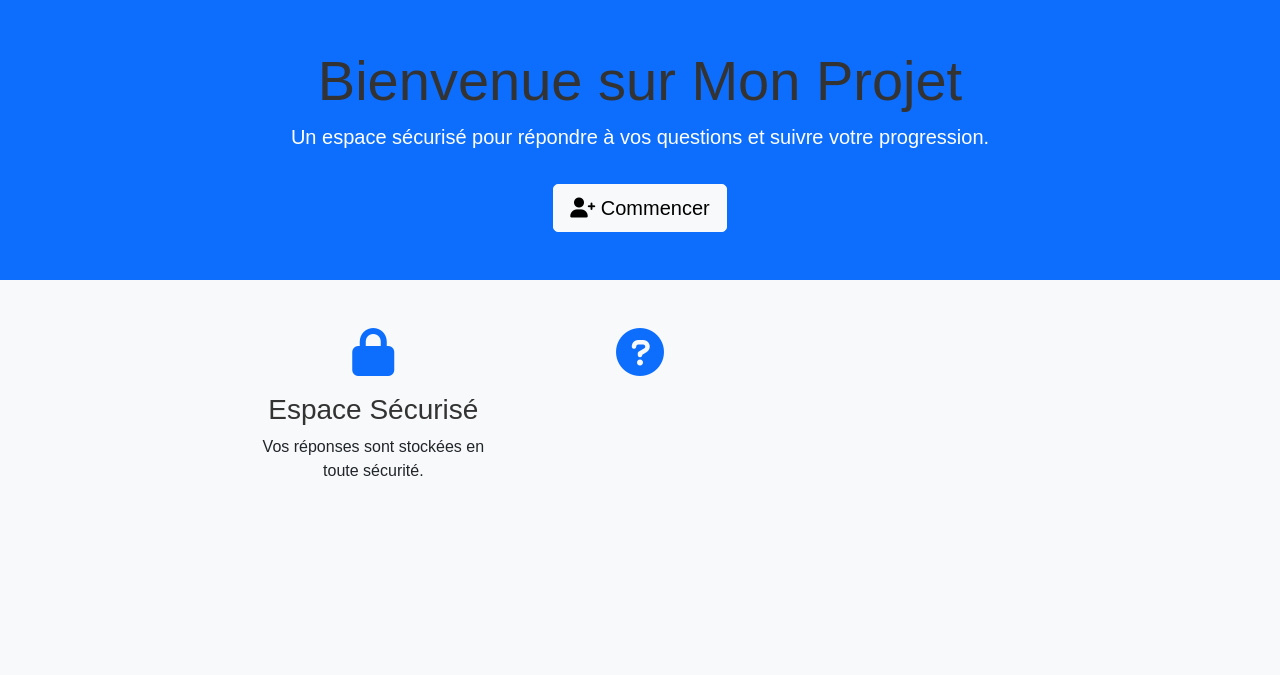
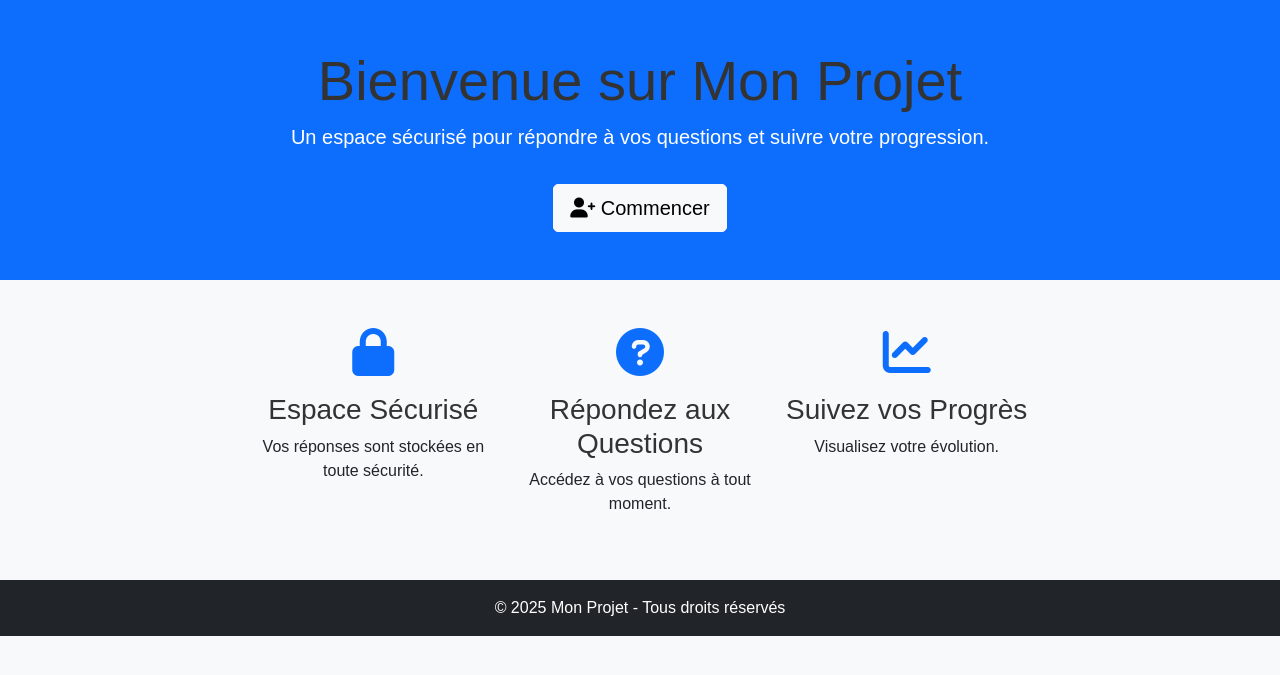
Before and after one commit to Qualixel/IAprojet, a Flask app: page / in a window 1280 px wide. Shown: the part 57-732 px from the top of the page. Run offline with Flask 3, Linux system fonts and the light colour scheme.

Commit message:
Correction du fichier home.html

```diff
--- a/templates/home.html
+++ b/templates/home.html
@@ -51,4 +51,24 @@
             </div>
             <div class="col-md-4 text-center">
                 <i class="fa-solid fa-question-circle fa-3x text-primary"></i>
-                <h3 class="mt-3"
+                <h3 class="mt-3">Répondez aux Questions</h3>
+                <p>Accédez à vos questions à tout moment.</p>
+            </div>
+            <div class="col-md-4 text-center">
+                <i class="fa-solid fa-chart-line fa-3x text-primary"></i>
+                <h3 class="mt-3">Suivez vos Progrès</h3>
+                <p>Visualisez votre évolution.</p>
+            </div>
+        </div>
+    </section>
+
+    <!-- Pied de Page -->
+    <footer class="bg-dark text-white text-center py-3">
+        <p class="mb-0">© 2025 Mon Projet - Tous droits réservés</p>
+    </footer>
+
+    <!-- Bootstrap JavaScript -->
+    <script src="https://cdn.jsdelivr.net/npm/bootstrap@5.3.0/dist/js/bootstrap.bundle.min.js"></script>
+
+</body>
+</html>
```
